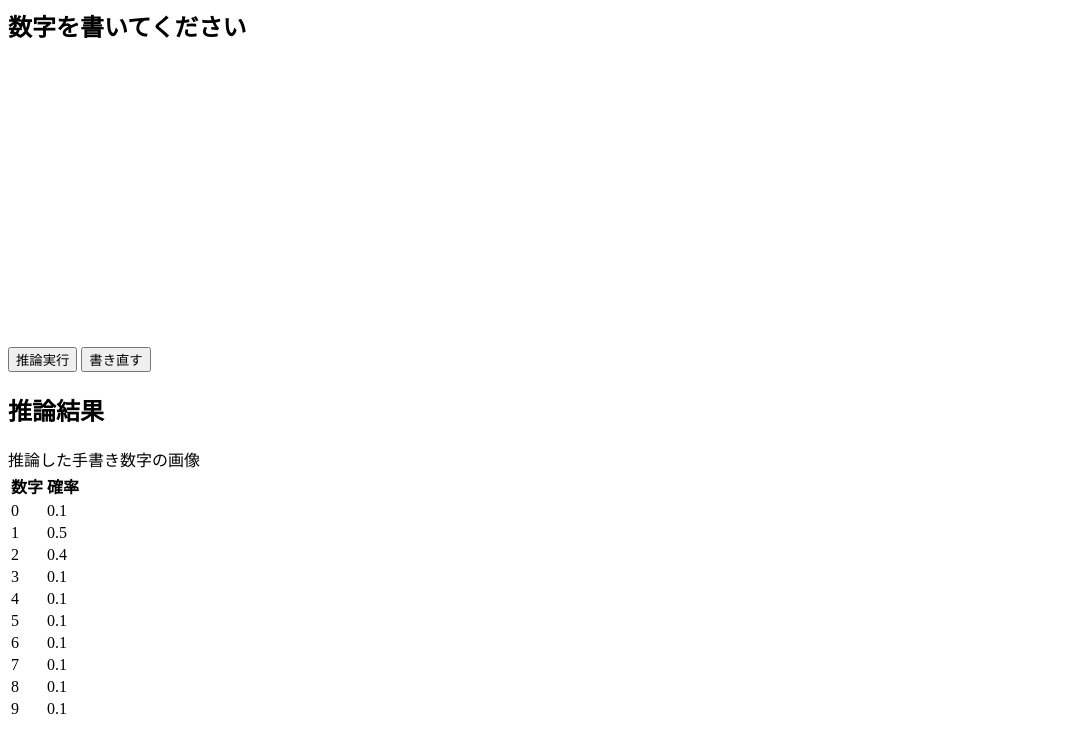
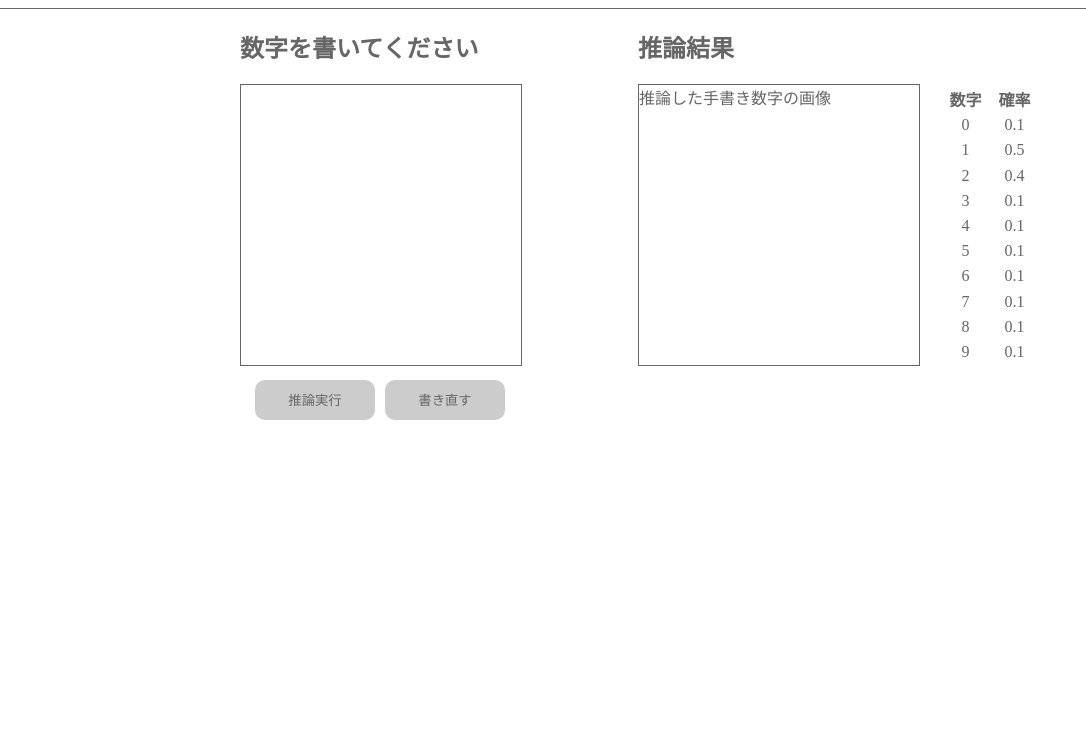
Before and after one commit to UbuntuKosuke/python-web-app, a plain HTML site: page index.html in a window 1280 px wide. Shown: the part 81-810 px from the top of the page, without its empty margins (0-1086 px from the left). Drawn offline with Linux system fonts and the light colour scheme.

Commit message:
36.CSSを実装

```diff
--- a/index.html
+++ b/index.html
@@ -3,7 +3,12 @@
   <head>
     <meta charset="UTF-8" />
     <title>mnist-app</title>
-    <link rel="stylesheet" href="/static/style.css" type="text/css" media="all">
+    <link
+      rel="stylesheet"
+      href="/static/style.css"
+      type="text/css"
+      media="all"
+    />
   </head>
   <body>
     <header>
@@ -12,16 +17,17 @@
     <main>
       <section>
         <h2>数字を書いてください</h2>
-        <canvas width="280px" height="280px"></canvas>
-        <div>
+        <canvas id="draw-area" width="280px" height="280px"></canvas>
+        <div class="buttons">
           <button>推論実行</button>
           <button>書き直す</button>
         </div>
       </section>
       <section>
         <h2>推論結果</h2>
-        <div>推論した手書き数字の画像</div>
-        <table>
+        <div class="result-image-table">
+          <div id="result-image">推論した手書き数字の画像</div>
+          <table class="result-table">
             <thead>
               <tr>
                 <th>数字</th>
@@ -71,6 +77,7 @@
               </tr>
             </tbody>
           </table>
+        </div>
       </section>
     </main>
   </body>
--- a/static/style.css
+++ b/static/style.css
@@ -0,0 +1,59 @@
+body {
+  color: #666;
+  border-color: #666;
+  margin: 0;
+}
+
+header {
+  border-bottom: 1px solid;
+  text-align:center;
+}
+
+main {
+  width: 800px;
+  margin: 0 auto;
+  display: flex;
+  justify-content: space-between;
+}
+
+#draw-area {
+  border: 1px solid;
+}
+
+.result-image-table {
+  display: flex;
+  justify-content: space-between;
+}
+
+#result-image {
+  height: 280px;
+  width: 280px;
+  border: 1px solid;
+}
+
+.result-table {
+  margin-left: 20px;
+  width: 100px;
+  text-align: center;
+}
+
+.buttons{
+  margin-top: 10px;
+  display: flex;
+  gap: 10px;
+  width: 280px;
+  justify-content: center;
+}
+
+button {
+  border: none;
+  height: 40px;
+  width: 120px;
+  background-color: #ccc;
+  border-radius: 10px;
+  color: inherit;
+}
+
+button:hover {
+  cursor: pointer;
+}
```
Lines whose indentation alone changed are shown as unchanged.
